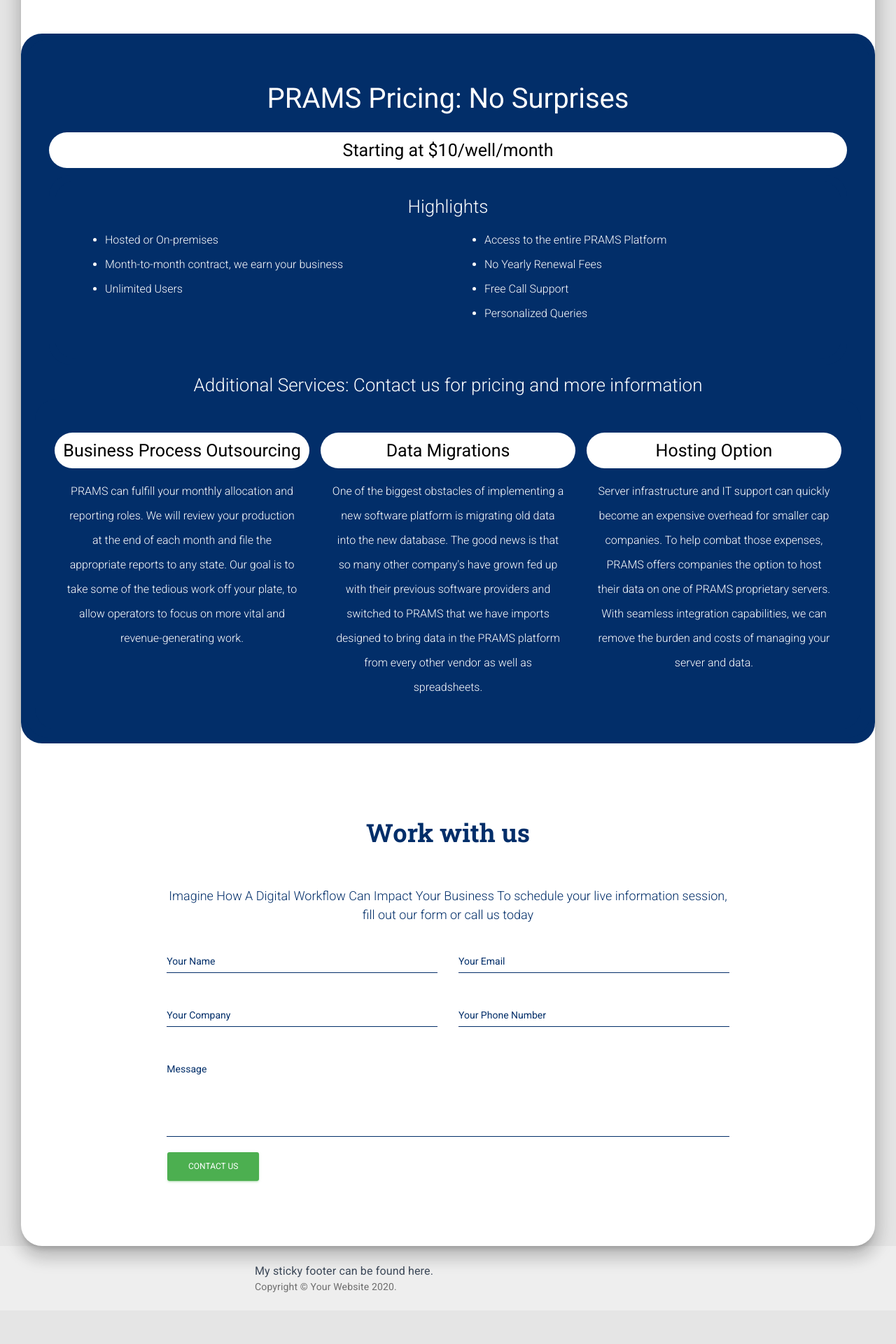
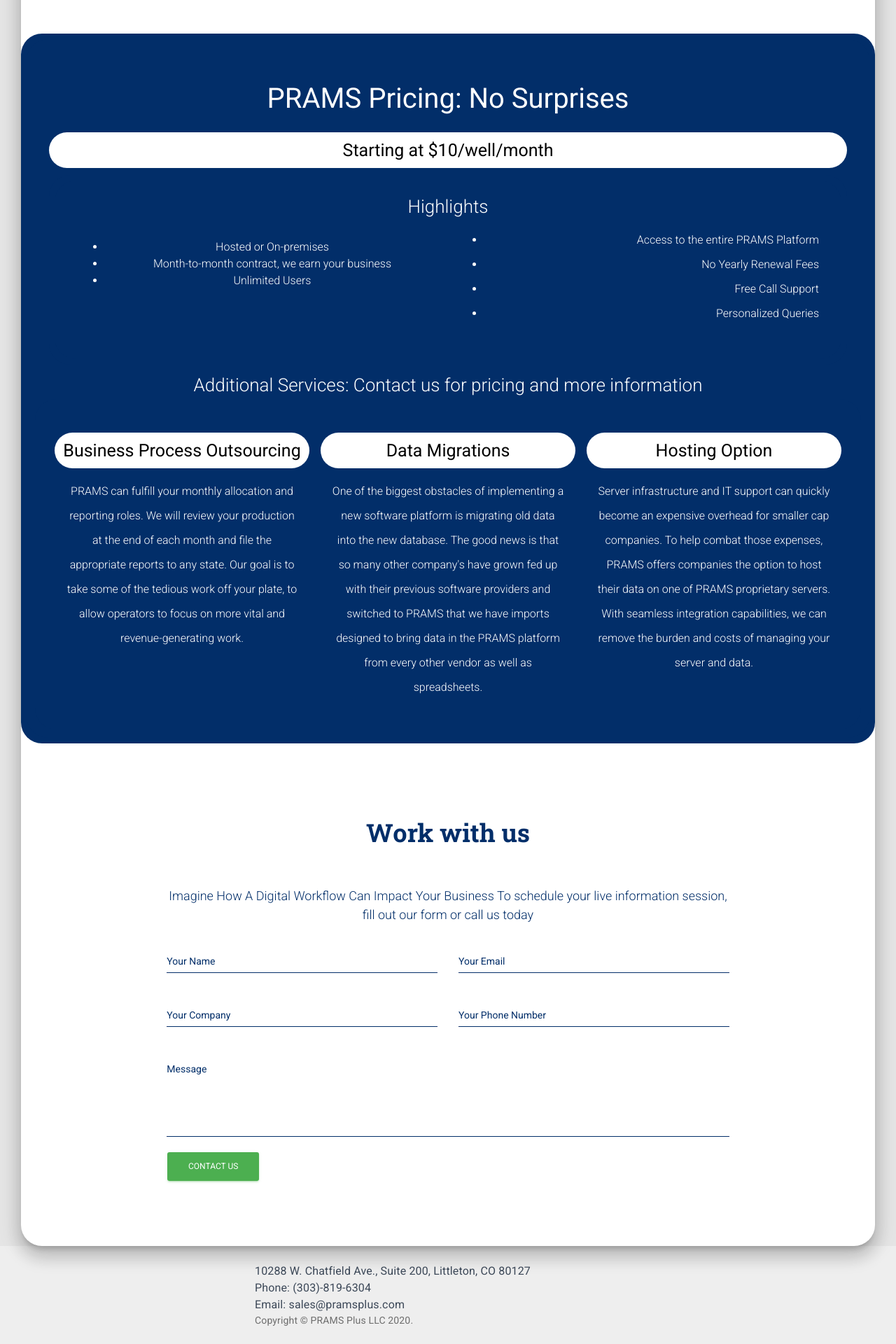
Before and after one commit to dueckerr/pramsplus, a React (Create React App) app: page /#/ in a window 1280 px wide. Shown: the part 3127-5047 px from the top of the page at 70% size. Before the commit the page ends 4999 px from the top, so only its background shows below. Built offline with nearby package versions, Linux system fonts and the light colour scheme.

Commit message:
reformat solutions page

```diff
--- a/src/assets/jss/material-kit-react/views/HomeStyle/homeStylePricing.js
+++ b/src/assets/jss/material-kit-react/views/HomeStyle/homeStylePricing.js
@@ -57,6 +57,18 @@
         color: "white",
         textAlign: "left",
       },
+      whiteTextBulletPoints: {
+        marginTop: "0",
+        width: "100%",
+        transform: "none",
+        left: "0",
+        top: "0",
+        height: "100%",
+        lineHeight: "35px",
+        fontSize: "16px",
+        color: "white",
+        textAlign: "right",
+      },
       headerTextWhite: {
         linHeight: "41px",
         fontSize: "40px",
--- a/src/assets/jss/material-kit-react/views/solutionsBlueBack.js
+++ b/src/assets/jss/material-kit-react/views/solutionsBlueBack.js
@@ -20,6 +20,8 @@
     borderRadius: 3,
     fontSize: "16px",
     lineHeight: "35px",
+    paddingLeft: "15%",
+    paddingRight: "15%",
   },
   block: {
     padding: "20px",
@@ -30,6 +32,7 @@
     borderRadius: 30,
   },
   socials: {
+    color: "white",
     marginTop: "0",
     width: "100%",
     transform: "none",
@@ -38,7 +41,6 @@
     height: "100%",
     lineHeight: "35px",
     fontSize: "26px",
-    color: "white",
     fontWeight: 300
   },
   featuresText: {
--- a/src/assets/jss/material-kit-react/views/solutionsWhiteBack.js
+++ b/src/assets/jss/material-kit-react/views/solutionsWhiteBack.js
@@ -14,12 +14,14 @@
 },
   text: {
     padding: "10px",
-    color: "black",
+    color: "rgb(2, 46, 105)",
     textAlign: "left",
     border: 0,
     borderRadius: 3,
     fontSize: "16px",
     lineHeight: "35px",
+    paddingLeft: "15%",
+    paddingRight: "15%",
   },
   block: {
     padding: "20px",
@@ -30,6 +32,7 @@
     borderRadius: 30,
   },
   socials: {
+    color: "rgb(2, 46, 105)",
     marginTop: "0",
     width: "100%",
     transform: "none",
@@ -37,8 +40,8 @@
     top: "0",
     height: "100%",
     lineHeight: "35px",
-    fontSize: "16px",
-    color: "black"
+    fontSize: "26px",
+    fontWeight: 300
 },
   featuresText: {
     marginTop: "0",
@@ -49,20 +52,18 @@
     height: "100%",
     lineHeight: "35px",
     fontSize: "16px",
-    color: "black",
+    color: "rgb(2, 46, 105)",
     textAlign: "left",
-
   },
   image: {
     borderRadius: 30,
     height: "auto",
     width: "100%",
     paddingLeft: "10px",
+    paddingRight: "10px",
     paddingTop: "10px",
     paddingBottom: "10px",
-    paddingRight: "10px",
     justifyContent: "center",
-    border: '5px'
 },
   margin5: {
     margin: "5px"
--- a/src/components/Footer/Footer.js
+++ b/src/components/Footer/Footer.js
@@ -9,8 +9,8 @@
   return (
     <Typography variant="body2" color="textSecondary">
       {'Copyright © '}
-      <Link color="inherit" href="https://material-ui.com/">
-        Your Website
+      <Link color="inherit" href="https://pramsplus.com/">
+        PRAMS Plus LLC
       </Link>{' '}
       {new Date().getFullYear()}
       {'.'}
@@ -42,7 +42,9 @@
     <div className={classes.root}>
       <footer className={classes.footer}>
         <Container maxWidth="sm">
-          <Typography variant="body1">My sticky footer can be found here.</Typography>
+        <Typography variant="body1">10288 W. Chatfield Ave., Suite 200, Littleton, CO 80127</Typography>
+        <Typography variant="body1">Phone: (303)-819-6304</Typography>
+        <Typography variant="body1">Email: sales@pramsplus.com</Typography>
           <Copyright />
         </Container>
       </footer>
--- a/src/views/Home/Sections/Pricing.js
+++ b/src/views/Home/Sections/Pricing.js
@@ -21,7 +21,7 @@
               <Grid className={classes.blueBlock} container spacing={3}>
               <small className={classes.lowerHeaderText}>Highlights</small>
                 <Grid item xs={12} sm={12} md={6} lg={6}>
-                  <ul className={classes.whiteTextBulletPoints}>
+                  <ul className={classes.whiteTextBulletPointsLeft}>
                     <li>Hosted or On-premises</li>
                     <li>Month-to-month contract, we earn your business </li>
                     <li> Unlimited Users </li>
--- a/src/views/Solutions/Sections/FieldDataCapture.js
+++ b/src/views/Solutions/Sections/FieldDataCapture.js
@@ -20,26 +20,24 @@
   return (
     <div className={classes.block}>
       <Grid className={classes.block} container spacing={3}>
-        <Grid item xs={12} sm={12} md={6} lg={5}>
-          <img src={dataCharts} alt="..." className={classes.image} />
+        <Grid item xs={12} sm={12} md={12}>
+          <small className={classes.socials}>Field Data Caputre</small>
+            <p className={classes.text}>With the countless ways operators can capture and record production data, the organization needs to implement a recording process that best fits the operating environment. This is how PumperX2 was designed. It allows for data to be recorded in the field, office or imported from SCADA systems. Consistent and accurate daily information is the foundation for precise monthly reconciliation allocation and reporting. Once-daily information is recorded it is utilized throughout all aspects of PramsX2, eliminating the need for repetitive data entry. Using our Template Manager in AnalystX2, users can customize exactly what they want to capture for each well, as well as in the order that is best suited for each pumper.</p>
         </Grid>
-        <Grid item xs={12} sm={12} md={7}>
-            <small className={classes.socials}>Field Data Caputre</small>
-          <p className={classes.text}>With the countless ways operators can capture and record production data, the organization needs to implement a recording process that best fits the operating environment. This is how PumperX2 was designed. It allows for data to be recorded in the field, office or imported from SCADA systems. Consistent and accurate daily information is the foundation for precise monthly reconciliation allocation and reporting. Once-daily information is recorded it is utilized throughout all aspects of PramsX2, eliminating the need for repetitive data entry. Using our Template Manager in AnalystX2, users can customize exactly what they want to capture for each well, as well as in the order that is best suited for each pumper.</p>
+
             <div className={classes.block}>
               <Grid className={classes.block} container spacing={3}>
+                <Grid item xs={12} sm={12} md={6} lg={7}>
+                  <img src={dataCharts} alt="..." className={classes.image} />
+                </Grid>
+                <Grid item xs={12} sm={12} md={6} lg={5}>
               <small className={classes.socials}>Features</small>
-                <Grid item xs={12} sm={12} md={6} lg={6}>
                   <ul className={classes.featuresText}>
                     <li>Flexible Gas Volume Data Entry</li>
                     <li>Multi-tiered Daily Data Allocation</li>
                     <li>Downtime Production Accounting</li>
                     <li>Pressure Recording (casing, tubing, Bradenhead)</li>
                     <li>Route-Based Data Entry</li>
-                  </ul>
-                </Grid>
-                <Grid item xs={12} sm={12} md={6} lg={6}>
-                  <ul className={classes.featuresText}>
                     <li>3rd Party & SCADA Import</li>
                     <li>Corrected Run Ticket Entry</li>
                     <li>Built-in Audio, Visual, Olfactory (AVO) Inspection</li>
@@ -50,7 +48,6 @@
               </Grid>
             </div>
         </Grid>
-      </Grid>
     </div>
   );
 }
--- a/src/views/Solutions/Sections/Outsourcing.js
+++ b/src/views/Solutions/Sections/Outsourcing.js
@@ -18,36 +18,31 @@
   return (
     <div className={classes.block}>
       <Grid className={classes.block} container spacing={3}>
-        <Grid item xs={12} sm={12} md={6} lg={5}>
-          <img src={pushReport} alt="..." className={classes.image} />
-        </Grid>
-        <Grid item xs={12} sm={12} md={7}>
+        <Grid item xs={12} sm={12} md={12}>
             <small className={classes.socials}>Business Process Outsourcing</small>
                   <p className={classes.text}>
                   Sharing production and operational data internally and with outside partners with automated reporting that is sent via email is easy with PramsX2. This client-driven aspect of PramsX2 consistently and automatically distributes necessary production data to any email address hourly, daily, weekly, monthly, or at a customized time-interval. Analysts and operators no longer need to remember which data report to share internally or with partnered stakeholders, nor do they need to remember when to share it. By eliminating tedious and repetitive reporting, PramsX2 increases operational efficiency by providing the capability to automate countless reporting tasks simultaneously.
                   </p>
+                  </Grid>
                    <div className={classes.block}>
                     <Grid className={classes.block} container spacing={3}>
+                      <Grid item xs={12} sm={12} md={6} lg={6}>
+                        <img src={pushReport} alt="..." className={classes.image} />
+                      </Grid>
+                      <Grid item xs={12} sm={12} md={6} lg={6}>
                     <small className={classes.socials}>Features</small>
-                      <Grid item xs={12} sm={12} md={6} lg={6}>
                         <ul className={classes.featuresText}>
                           <li>Pinpoint, Extract, and Export Volume Data Automatically</li>
                           <li>Customizable Report Scheduling (Hourly, Weekly, Monthly, etc.)</li>
+                          <li>Define specific well lists for partner reporting</li>
+                          <li>All reports available in both XLSX and PDF format</li>
+                          <li>Use our email server or yours to simplify setup </li>
                           <li>Automated E-mail Reporting</li>
                         </ul>
                       </Grid>
-                      <Grid item xs={12} sm={12} md={6} lg={6}>
-                        <ul className={classes.featuresText}>
-                          <li>Define specific well lists for partner reporting</li>
-                          <li>All reports available in both XLSX and PDF format</li>
-                          <li>Use our email server or yours to simplify setup </li>
-                        </ul>
-                      </Grid>
-                    </Grid>
+                     </Grid>
                   </div>
-
         </Grid>
-      </Grid>
     </div>
   );
 }
--- a/src/views/Solutions/Sections/ProductionAccounting.js
+++ b/src/views/Solutions/Sections/ProductionAccounting.js
@@ -18,35 +18,32 @@
   return (
     <div className={classes.block}>
       <Grid className={classes.block} container spacing={3}>
-        <Grid item xs={12} sm={12} md={7}>
+        <Grid item xs={12} sm={12} md={12}>
           <small className={classes.socials}>Monthly Production Accounting & Reporting</small>
             <p className={classes.text}>PramsX2 is the most versatile upstream production accounting and reporting tool available in the oil and gas industry today. The ability to easily and accurately deliver timely internal, partner, and regulatory reports is a must for any operator. PramsX2 was designed with the flexibility to interface with endless 3rd party software packages (BOLO Systems, Excalibur, Ares, Wolfpack, OGsys, etc). This creates a software synergy that streamlines data reporting and compels efficiency. AnalystX2 allows the user to efficiently review and finalize monthly production and then provide that information internally and externally. When you are ready to submit your agency reports all it takes is a few clicks of the mouse to generate both the official printed copies and EDI files for upload to the agencies.</p>
+            </Grid>
+
             <div className={classes.block}>
               <Grid className={classes.block} container spacing={3}>
+                <Grid item xs={12} sm={12} md={6} lg={7}>
               <small className={classes.socials}>Features</small>
-                <Grid item xs={12} sm={12} md={6} lg={6}>
                   <ul className={classes.featuresText}>
                     <li>Data-Entry Validation & Production Data Allocation</li>
                     <li> Internal/External Compliance Configuration </li>
                     <li> Multilayered Production Forecasting </li>
                     <li> Equipment Use Analytics </li>
-                  </ul>
-                </Grid>
-                <Grid item xs={12} sm={12} md={6} lg={6}>
-                  <ul className={classes.featuresText}>
                     <li> Enhanced Oil Ticket Entry with API60 Calculations </li>
                     <li> Built-in Monthly Gas Statement Import Processes </li>
                     <li> Monthly Correction Input Capabilities </li>
                     <li> Seamless 3rd Party Software Integration </li>
                   </ul>
                 </Grid>
+        <Grid item xs={12} sm={12} md={6} lg={5}>
+          <img src={pic} alt="..." className={classes.image} />
               </Grid>
+        </Grid>
             </div>
         </Grid>
-        <Grid item xs={12} sm={12} md={6} lg={4}>
-          <img src={pic} alt="..." className={classes.image} />
-        </Grid>
-      </Grid>
     </div>
   );
 }
--- a/src/views/Solutions/Sections/PushReporting.js
+++ b/src/views/Solutions/Sections/PushReporting.js
@@ -18,15 +18,16 @@
   return (
     <div className={classes.block}>
       <Grid className={classes.block} container spacing={3}>
-        <Grid item xs={12} sm={12} md={6} lg={5}>
-          <img src={pushReport} alt="..." className={classes.image} />
-        </Grid>
-        <Grid item xs={12} sm={12} md={7}>
+        <Grid item xs={12} sm={12} md={12}>
           <small className={classes.socials}>Automated Push Reporting</small>
             <p className={classes.text}>Sharing production and operational data internally and with outside partners with automated reporting that is sent via email is easy with PramsX2. This client-driven aspect of PramsX2 consistently and automatically distributes necessary production data to any email address hourly, daily, weekly, monthly, or at a customized time-interval. Analysts and operators no longer need to remember which data report to share internally or with partnered stakeholders, nor do they need to remember when to share it. By eliminating tedious and repetitive reporting, PramsX2 increases operational efficiency by providing the capability to automate countless reporting tasks simultaneously.</p>
+        </Grid>
               <div className={classes.block}>
                 <Grid className={classes.block} container spacing={3}>
                 <small className={classes.socials}>Features</small>
+                <Grid item xs={12} sm={12} md={6}>
+                  <img src={pushReport} alt="..." className={classes.image} />
+                </Grid>
                   <Grid item xs={12} sm={12} md={6} lg={6}>
                     <ul className={classes.featuresText}>
                       <li>Pinpoint, Extract, and Export Volume Data Automatically</li>
@@ -50,7 +51,6 @@
                 </Grid>
               </div>
         </Grid>
-      </Grid>
     </div>
   );
 }
--- a/src/views/Solutions/Sections/RegulatoryReporting.js
+++ b/src/views/Solutions/Sections/RegulatoryReporting.js
@@ -7,7 +7,7 @@
 import CustomTabs from "components/CustomTabs/CustomTabs.js";
 import Grid from "@material-ui/core/Grid";
 
-import logo from "assets/img/regReporting.jpeg";
+import logo from "assets/img/regulatoryCompliance.jpg";
 
 const useStyles = makeStyles(styles);
 
```
Also changed, not shown: 8 other files (tests, documents, lock files or other folders).
